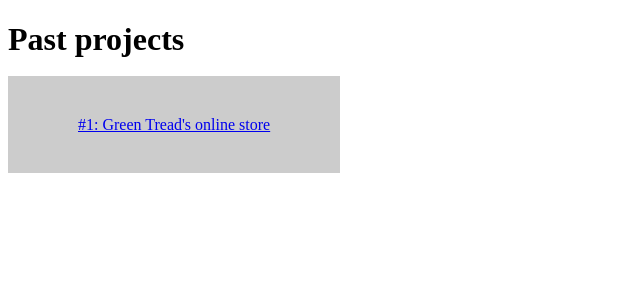
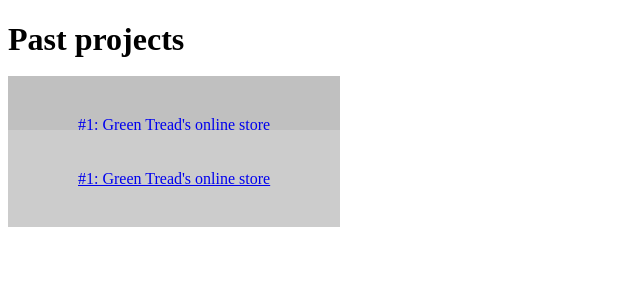
Before and after one commit to juhannakim/juhannakim.github.io, a Jekyll site: the page built from index.html, in a window 1280 px wide. Shown: the top 300 px of the page, without its empty margins (0-640 px from the left). Built offline with Jekyll 4.4.1, drawn with Linux system fonts in a browser that asks for light colours; nearby versions of some CDN libraries; a script that is not in the unit is left out.

Commit message:
Change hex color for the toggle box

```diff
--- a/index.html
+++ b/index.html
@@ -6,7 +6,7 @@ layout: default
 <h1> Past projects </h1>
 <br>
 <br>
-<a href="javascript:toggleDiv('project1');" style="background-color: #ccc; padding: 40px 70px;"> #1: Green Tread's online store</a>
+<a href="javascript:toggleDiv('project1');" style="background-color: #c0c0c0; padding: 40px 70px;"> #1: Green Tread's online store</a>
 <br>
 <br>
 <br>
@@ -80,3 +80,7 @@ the new design, highlighting each heuristic principle applied to the latter.<br>
 
 </div>
 </div>
+
+<a href="javascript:toggleDiv('project2');" style="background-color: #ccc; padding: 40px 70px;"> #1: Green Tread's online store</a>
+<br>
+<div id="project2">
```
